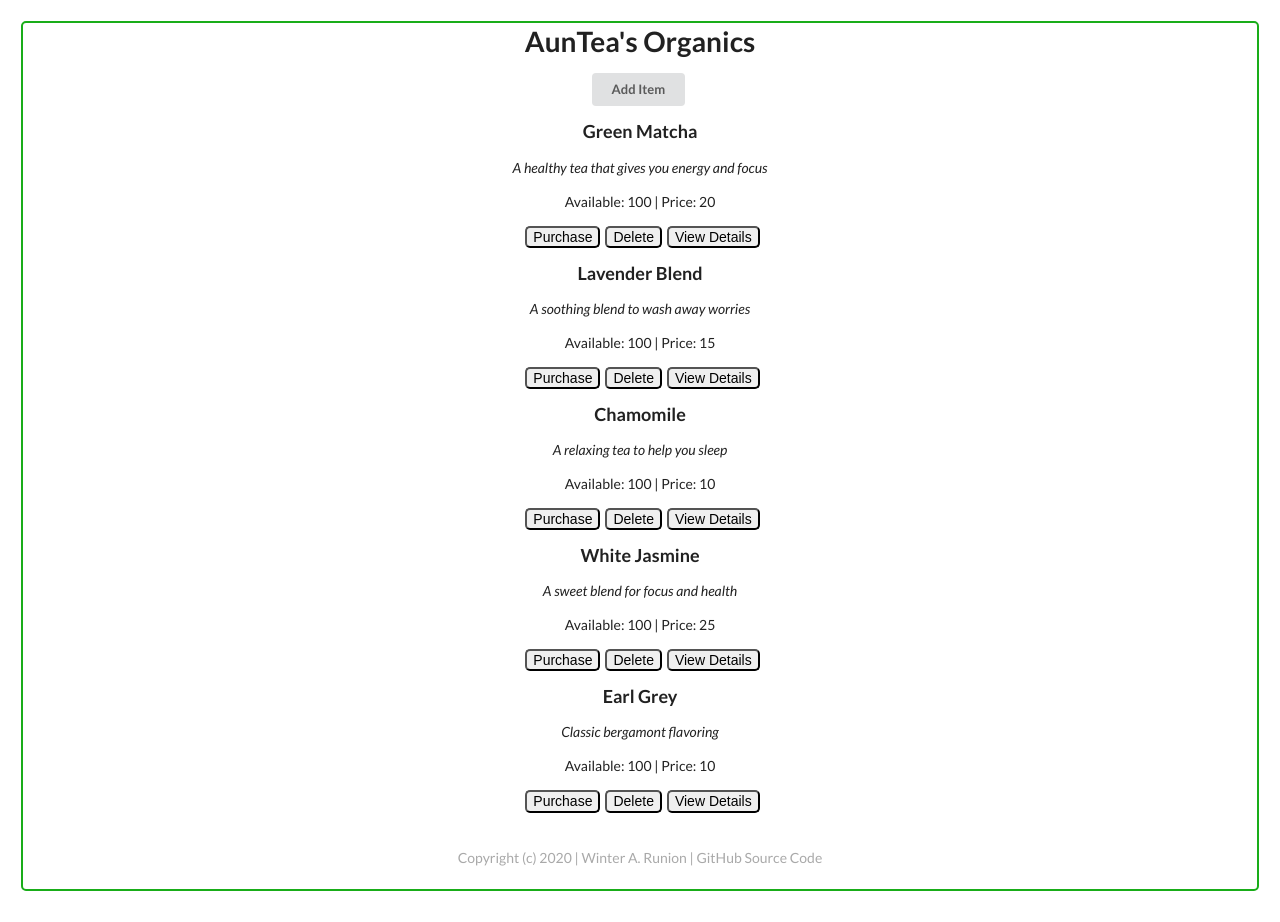
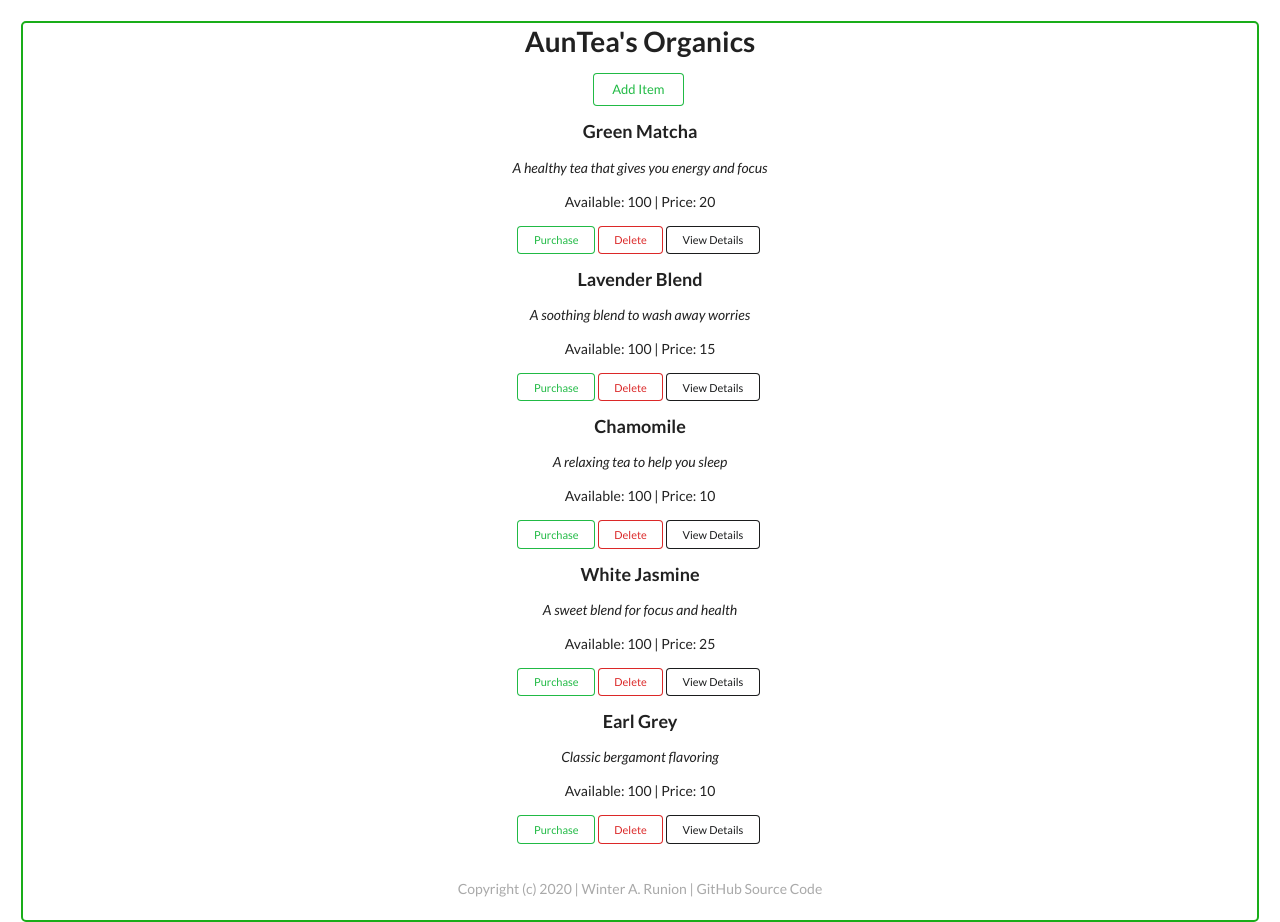
Before and after one commit to wrunion/epicodus-react-project, a React (Create React App) app: page / in a window 1280 px wide. Before the commit the page ends 891 px from the top, so only its background shows below. Built offline with nearby package versions, Linux system fonts and the light colour scheme.

Commit message:
Style all buttons with Semantic UI.

```diff
--- a/src/components/ItemControl.js
+++ b/src/components/ItemControl.js
@@ -143,7 +143,7 @@ class ItemControl extends Component {
   renderButton() {
     return (
       <div id="AddItem">
-        <button className="ui button small" onClick={this.displayForm}>Add Item</button>
+        <button className="ui button small basic green" onClick={this.displayForm}>Add Item</button>
       </div>
     );
   }
--- a/src/components/ItemDisplayMode.js
+++ b/src/components/ItemDisplayMode.js
@@ -14,9 +14,9 @@ const ItemDisplayMode = (props) => {
     <h3>{name}</h3>
       <p><em>{description}</em></p>
       <p>Available: {available} | Price: {price}</p>
-      <button id={id} onClick={() => handleClick({id: id, action: "purchase"})}>Purchase</button>
-      <button id={id} onClick={() => handleClick({id: id, action: "delete"})}>Delete</button>
-      <button onClick={() => handleClick({id: id, action: "details"})}>View Details</button>
+      <button id={id} onClick={() => handleClick({id: id, action: "purchase"})} className="ui mini green button basic">Purchase</button>
+      <button id={id} onClick={() => handleClick({id: id, action: "delete"})} className="ui mini red button basic">Delete</button>
+      <button onClick={() => handleClick({id: id, action: "details"})} className="ui mini secondary button basic">View Details</button>
     </div>
   );
 }
```
